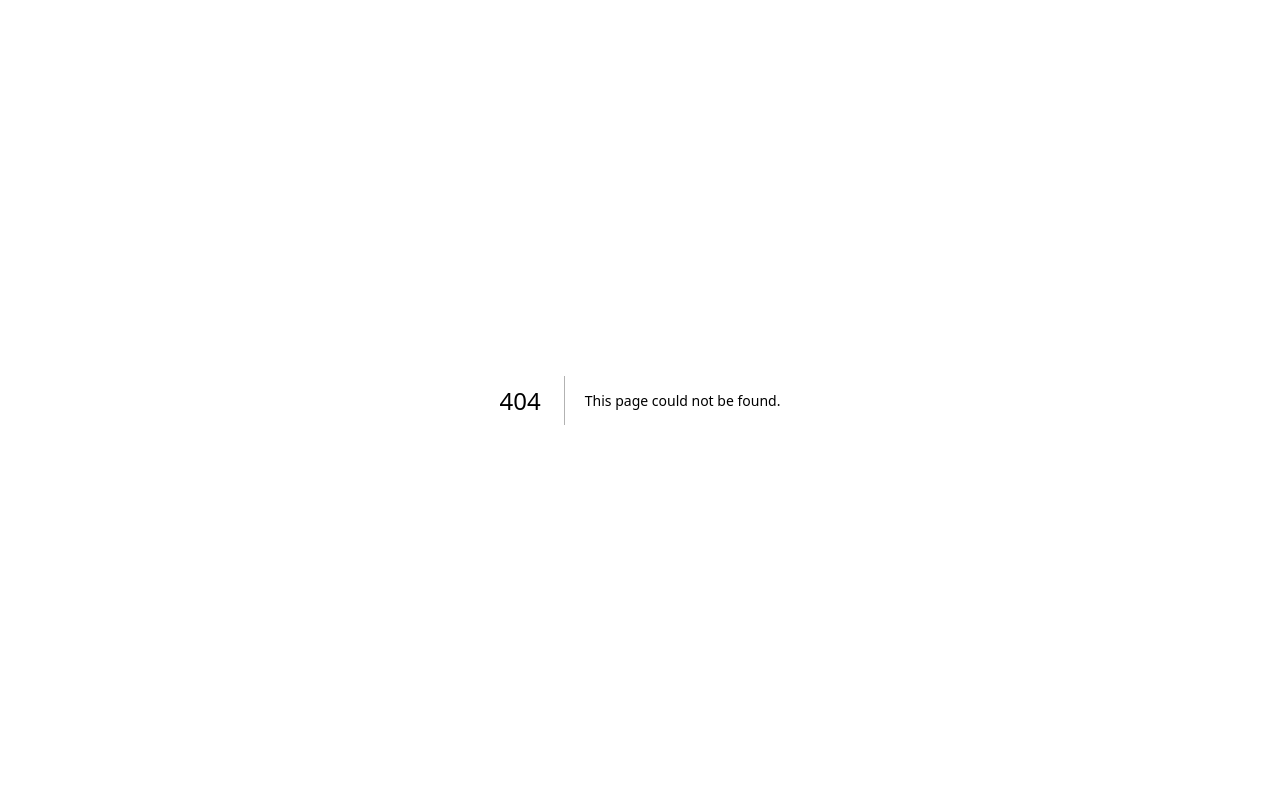
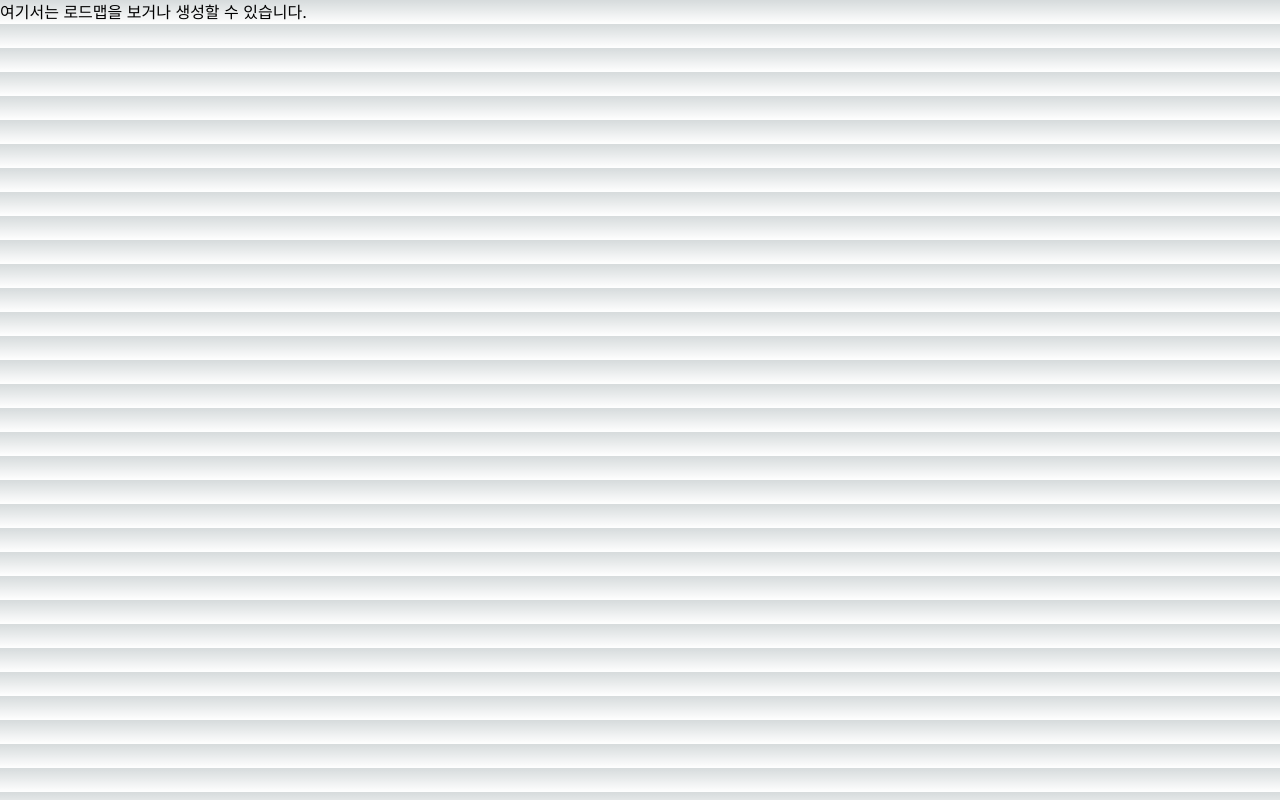
Before and after one commit to H-O-W/how-fe, a Next.js app: page /roadmap in a window 1280 px wide. Before the commit this address had no page. Built offline with nearby package versions, Linux system fonts and the light colour scheme.

Commit message:
feat: 페이지 라우팅

```diff
--- /dev/null
+++ b/src/app/mypage/page.js
@@ -0,0 +1,5 @@
+const MyPage = () => {
+  return <div>유저의 마이페이지</div>;
+};
+
+export default MyPage;
--- /dev/null
+++ b/src/app/roadmap/page.js
@@ -0,0 +1,5 @@
+const RoadMapPage = () => {
+  return <div>여기서는 로드맵을 보거나 생성할 수 있습니다.</div>;
+};
+
+export default RoadMapPage;
```
